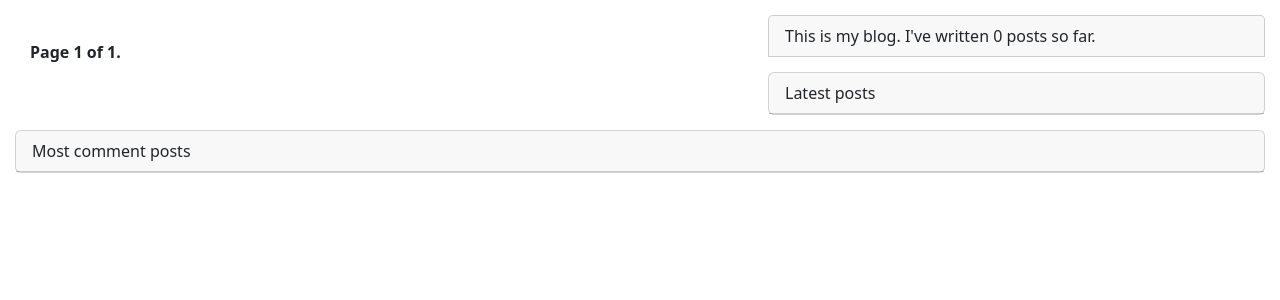
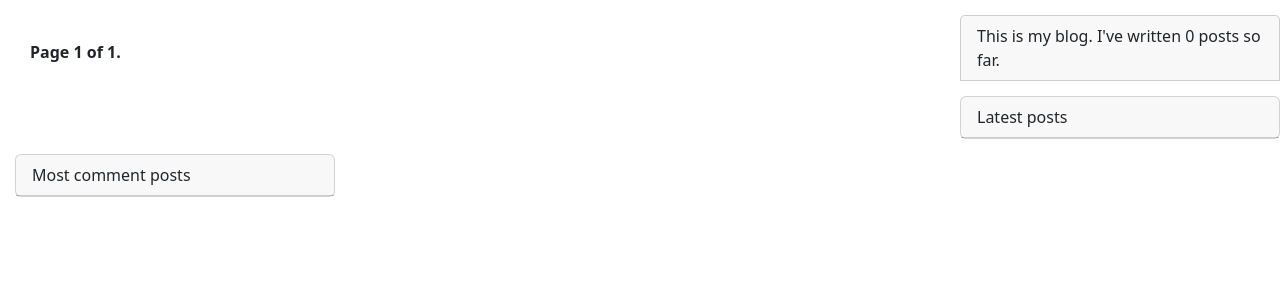
Before and after one commit to mohammedsab/blog-site, a Django app: page /blog/ in a window 1280 px wide. Shown: the part 56-356 px from the top of the page. Run offline with Django 4.2, Linux system fonts and the light colour scheme; data that the repository does not hold is empty; some libraries are stand-ins or nearby versions.

Commit message:
edit some fitures

```diff
--- a/blog/static/css/blog.css
+++ b/blog/static/css/blog.css
@@ -1,7 +1,7 @@
 body {
     margin:0;
     padding:0;
-    font-family:helvetica, sans-serif;
+    /* font-family:helvetica, sans-serif;  */
 }
 
 a {
@@ -22,7 +22,7 @@ h2 {
 
 #content {
     float:left;
-    width:60%;
+    width:75%;
     padding:0 0 0 30px;
 }
 
--- a/blog/templates/blog/base.html
+++ b/blog/templates/blog/base.html
@@ -30,14 +30,14 @@
     </div>
 
     <div id="sidebar">
-        <p class="card card-header" style="margin: 15px;">This is my blog. I've written {% total_posts %} posts so far.</p>
+        <p class="card card-header" style="margin: 15px;width: 20rem;">This is my blog. I've written {% total_posts %} posts so far.</p>
 
 
         {% show_latest_posts 3 %}
 
 
         {% get_most_commented_posts as most_commented_posts %}
-        <div class="card" style=" margin:15px">
+        <div class="card" style=" margin:15px;width: 20rem;">
             <div class="card-header">
                 Most comment posts
             </div>
--- a/blog/templates/blog/post/latest_posts.html
+++ b/blog/templates/blog/post/latest_posts.html
@@ -5,7 +5,7 @@
         </li>
     {% endfor %}
 </ul> {% endcomment %}
-<div class="card" style=" margin:15px">
+<div class="card" style=" margin:15px; width: 20rem;">
             <div class="card-header">
                 Latest posts
             </div>
--- a/blog/templates/blog/post/list.html
+++ b/blog/templates/blog/post/list.html
@@ -9,7 +9,7 @@
 {% block content %}
 
     {% if tag %}
-        <h2>Posts tagged with "{{tag.name}}"
+        <h2>Posts tagged with "{{tag.name}}"</h2>
     {% endif %}
 
 
--- a/blog/templates/blog/post/post_card.html
+++ b/blog/templates/blog/post/post_card.html
@@ -14,7 +14,7 @@
             {% endfor %}
         </p>
             <p class="card-text">{{post.body|markdown|safe|truncatewords:30}}</p>
-            <a href="#" class="btn btn-primary card-link">share link</a>
+            <a href="{% url 'blog:post_share' post.id %}" class="btn btn-primary card-link">share</a>
             <a href="#" class="btn btn-primary card-link">Another link</a>
         </div>
     </div>
```
